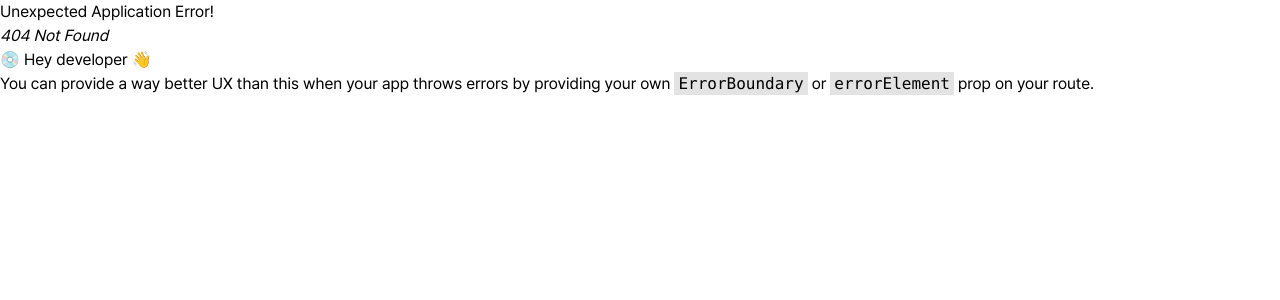
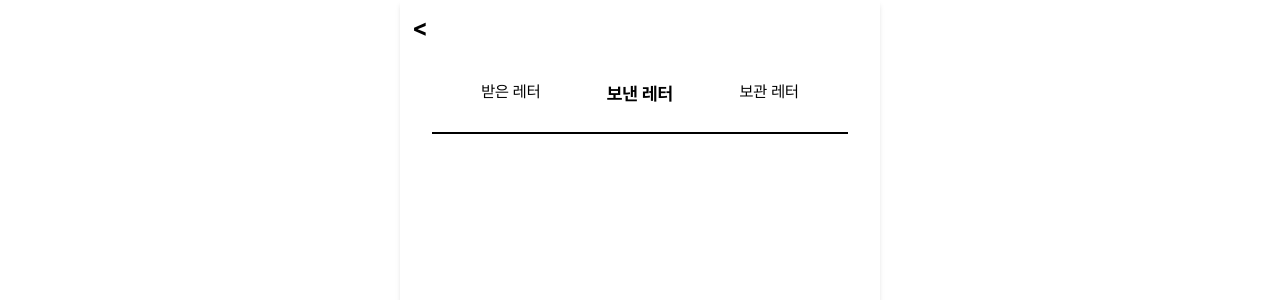
Before and after one commit to SSAFY-BOOKKOO/backend, a React (Vite) app in the folder frontend/: page /curation/send in a window 1280 px wide. Before the commit this address had no page. Shown: the top 300 px of the page. Built offline with nearby package versions, Linux system fonts and the light colour scheme.

Commit message:
feat: 큐레이션 송수신 및 보관함 링크 구현

```diff
--- /dev/null
+++ b/frontend/src/components/Curation/Tab.jsx
@@ -0,0 +1,38 @@
+// src/components/Curation/Tab.jsx
+import React from 'react';
+import { NavLink } from 'react-router-dom';
+
+const Tab = () => {
+  return (
+
+    <div className="flex justify-around p-4 mx-8 border-b-2 border-black">
+      <NavLink
+        to="/curation/receive"
+        className={({ isActive }) =>
+          `px-4 py-2 rounded ${isActive ? 'font-bold text-lg' : ''}`
+        }
+      >
+        받은 레터
+      </NavLink>
+      <NavLink
+        to="/curation/send"
+        className={({ isActive }) =>
+          `px-4 py-2 rounded ${isActive ? 'font-bold text-lg' : ''}`
+        }
+      >
+        보낸 레터
+      </NavLink>
+      <NavLink
+        to="/curation/store"
+        className={({ isActive }) =>
+          `px-4 py-2 rounded ${isActive ? ' font-bold text-lg' : ''}`
+        }
+      >
+        보관 레터
+      </NavLink>
+    </div>
+
+  );
+};
+
+export default Tab;
--- a/frontend/src/pages/CurationHome.jsx
+++ /dev/null
@@ -1,10 +0,0 @@
-import React from "react"
-const CurationHome=()=>{
-
-  return(
-    <p>큐레이션!</p>
-  )
-
-}
-
-export default CurationHome
--- /dev/null
+++ b/frontend/src/pages/CurationReceive.jsx
@@ -0,0 +1,13 @@
+import React from "react"
+import Tab from "../components/Curation/Tab"
+
+const CurationReceive=()=>{
+
+  return(
+    <Tab/>
+
+  )
+
+}
+
+export default CurationReceive
--- /dev/null
+++ b/frontend/src/pages/CurationSend.jsx
@@ -0,0 +1,12 @@
+import React from "react"
+import Tab from "../components/Curation/Tab"
+
+const CurationSend=()=>{
+
+  return(
+    <Tab/>
+  )
+
+}
+
+export default CurationSend
--- /dev/null
+++ b/frontend/src/pages/CurationStore.jsx
@@ -0,0 +1,12 @@
+import React from "react"
+import Tab from "../components/Curation/Tab"
+
+const CurationStore=()=>{
+
+  return(
+    <Tab/>
+  )
+
+}
+
+export default CurationStore
```
Also changed, not shown: frontend/src/router.jsx (+13 -3 lines).
